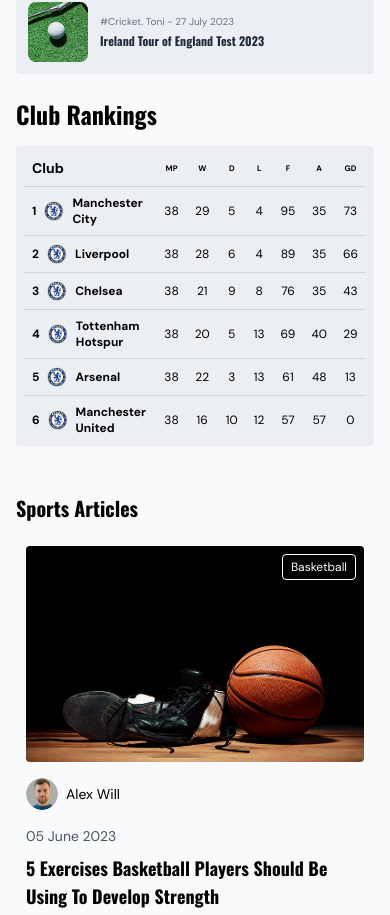
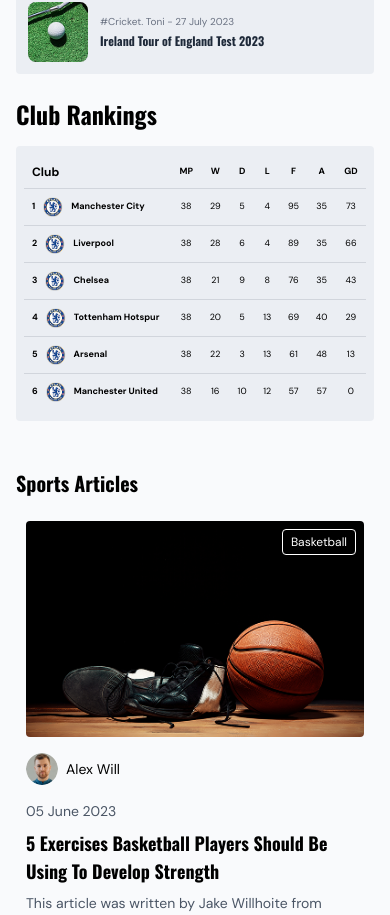
Before and after one commit to naveentnaik/sport-news, a React (Vite) app: page / in a window 390 px wide. Shown: the part 4806-5721 px from the top of the page. Built offline with nearby package versions, Linux system fonts and the light colour scheme.

Commit message:
style: adjust font sizes for improved readability in ClubRankings component

```diff
--- a/src/components/ClubRankings.jsx
+++ b/src/components/ClubRankings.jsx
@@ -87,9 +87,9 @@
         <table className=" w-full border-collapse">
           <thead>
             <tr className="border-b border-gray-300">
-              <th className="p-2 text-left text-sm font-semibold">Club</th>
+              <th className="p-2 text-left text-xs md:text-sm  font-semibold">Club</th>
               {tableHeaders.map((header) => (
-                <th key={header.key} className="p-2 text-[8px] sm:text-sm font-semibold text-center">
+                <th key={header.key} className="p-2 text-[9px] sm:text-sm font-semibold text-center">
                   {header.label}
                 </th>
               ))}
@@ -103,13 +103,13 @@
                   index === dataToRender.length - 1 ? "border-none" : ""
                 }`}
               >
-                <td className="p-2 flex items-center text-xs font-semibold">
+                <td className="p-2 flex items-center text-[9px] font-semibold">
                   <span className="mr-2">{index + 1}</span>
                   <img src={i4} alt="Club Icon" className="w-5 h-5 mr-2" />
                   {club.name}
                 </td>
                 {tableHeaders.map((header) => (
-                  <td key={header.key} className="p-2 text-center text-xs">
+                  <td key={header.key} className="p-2 text-center text-[9px] md:text-xs">
                     {club[header.key]}
                   </td>
                 ))}
```
